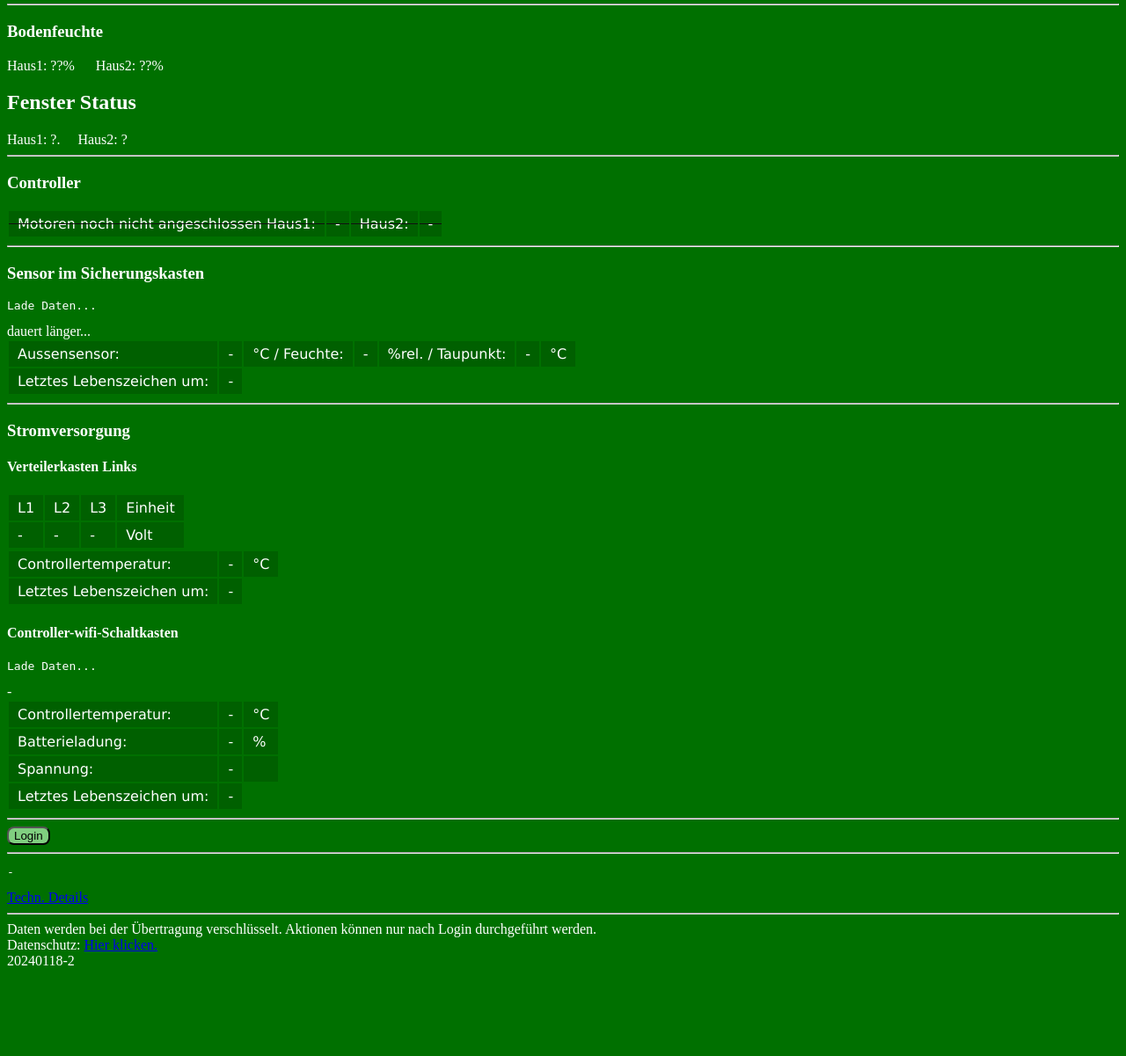
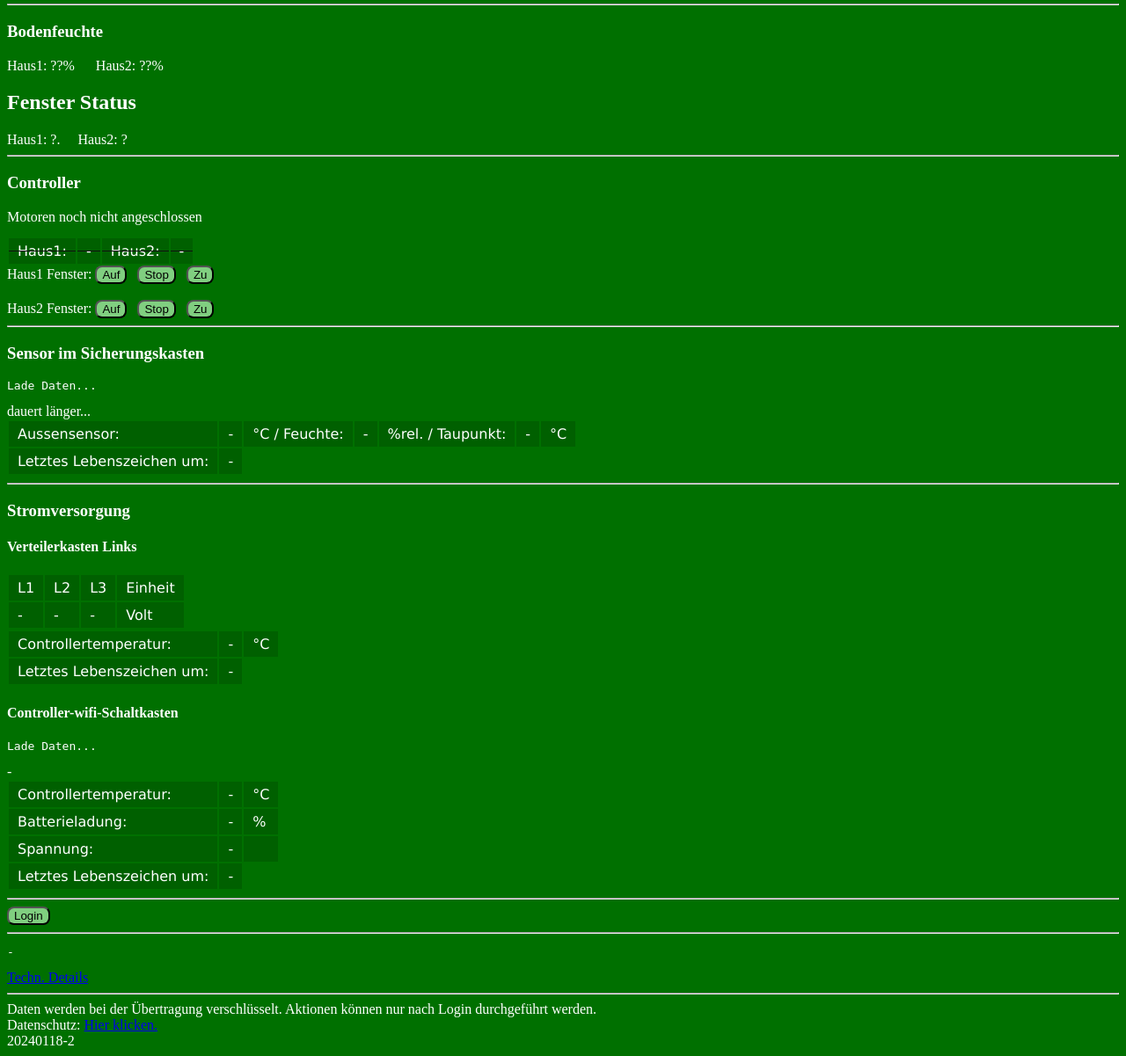
Before and after one commit to rundekugel/gwxhaus, a PHP site: page /gwxhaus.php in a window 1280 px wide. Shown: the part 687-1888 px from the top of the page at 88% size. Before the commit the page ends 1785 px from the top, so only its background shows below. Run offline with PHP 8.4, Linux system fonts and the light colour scheme.

Commit message:
motor buttons added

```diff
--- a/Software/www-server/gwxhaus.php
+++ b/Software/www-server/gwxhaus.php
@@ -176,6 +176,10 @@
       fetch("switcher.php?w"+id+"="+minuten);
       write2Id("hbs","wasser an fuer "+minuten+" min.");
   }
+  function motor(id,richtung){
+      fetch("switcher.php?m"+id+"="+richtung);
+      write2Id("motinfo","Motor "+id+"="+richtung);
+  }
 </script>
 </head>
 
@@ -229,9 +233,19 @@ Haus1: ?.&nbsp;&nbsp;&nbsp;&nbsp;&nbsp;Haus2: ?
 <hr>
 
 <h3>Controller</h3>
+Motoren noch nicht angeschlossen
+<pre id="motinfo"></pre>
 <table>
-<tr class="strikeout"><td>Motoren noch nicht angeschlossen Haus1:</td><td id="m1">-</td><td><s>Haus2:</td><td id="m2">-</td></tr>
+<tr class="strikeout"><td>Haus1:</td><td id="m1">-</td><td><s>Haus2:</td><td id="m2">-</td></tr>
 </table>
+Haus1 Fenster: <button onclick="motor(1,'u')" >Auf</button> &nbsp;
+<button onclick="motor(1,'0')" >Stop</button> &nbsp;
+<button onclick="motor(1,'d')" >Zu</button> &nbsp;
+<br><br>
+Haus2 Fenster: <button onclick="motor(2,'u')" >Auf</button> &nbsp;
+<button onclick="motor(2,'0')" >Stop</button> &nbsp;
+<button onclick="motor(2,'d')" >Zu</button> &nbsp;<br>
+
 <hr>
 
 <h3>Sensor im Sicherungskasten </h3>
```
Also changed, not shown: Software/www-server/switcher.php (+17 -5 lines).
